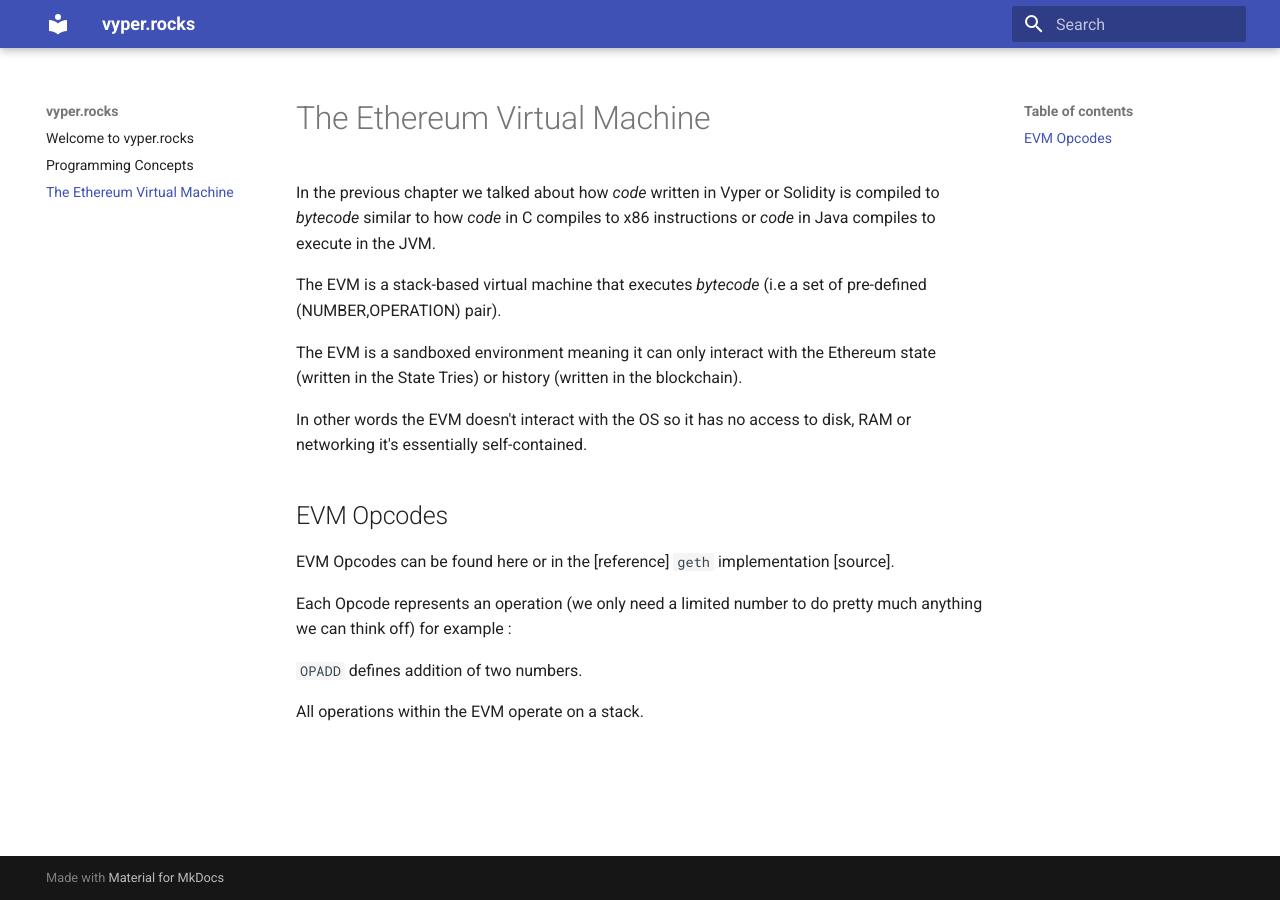
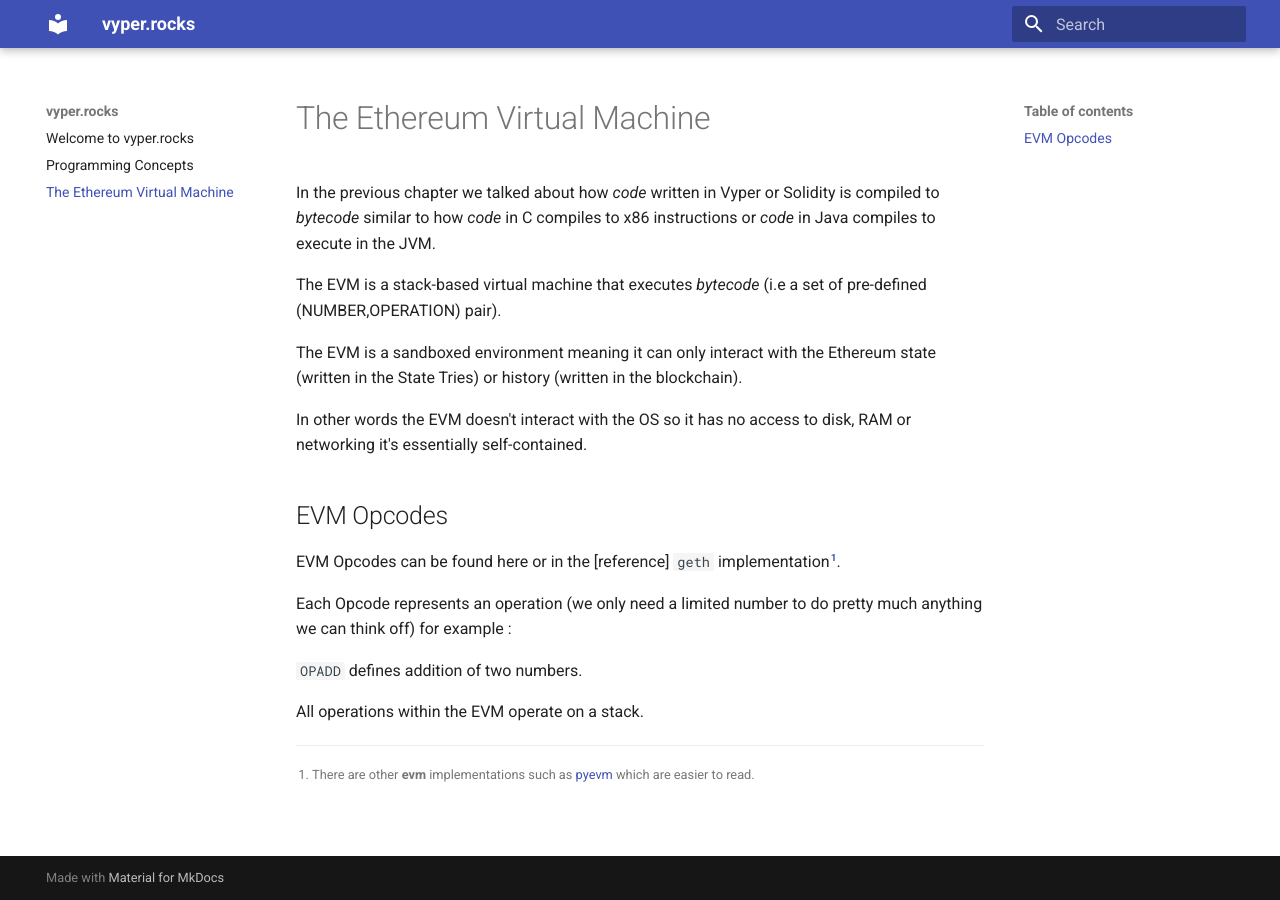
Before and after one commit to notaquant/vyper.rocks, an MkDocs documentation site: the page built from docs/evm.md, in a window 1280 px wide. Built offline with MkDocs 1.6.1 and Material for MkDocs 9.7.7, drawn with Linux system fonts in a browser that asks for light colours.

Commit message:
docs: misc

```diff
--- a/docs/evm.md
+++ b/docs/evm.md
@@ -14,7 +14,9 @@ to disk, RAM or networking it's essentially self-contained.
 
 ## EVM Opcodes
 
-EVM Opcodes can be found here or in the [reference] `geth` implementation [source].
+EVM Opcodes can be found here or in the [reference] `geth` implementation[^1].
+
+[^1]: There are other **evm** implementations such as [pyevm](https://github.com/ethereum/py-evm) which are easier to read.
 
 Each Opcode represents an operation (we only need a limited number to do pretty much anything we can think off) for example :
 
--- a/mkdocs.yml
+++ b/mkdocs.yml
@@ -7,6 +7,7 @@ markdown_extensions:
       emoji_generator: !!python/name:materialx.emoji.to_svg
   - pymdownx.highlight
   - pymdownx.superfences
+  - footnotes
 nav:
  - 'index.md'
  - 'concepts.md'
```
Also changed, not shown: assets/vyper-logo-transparent.svg (added).
